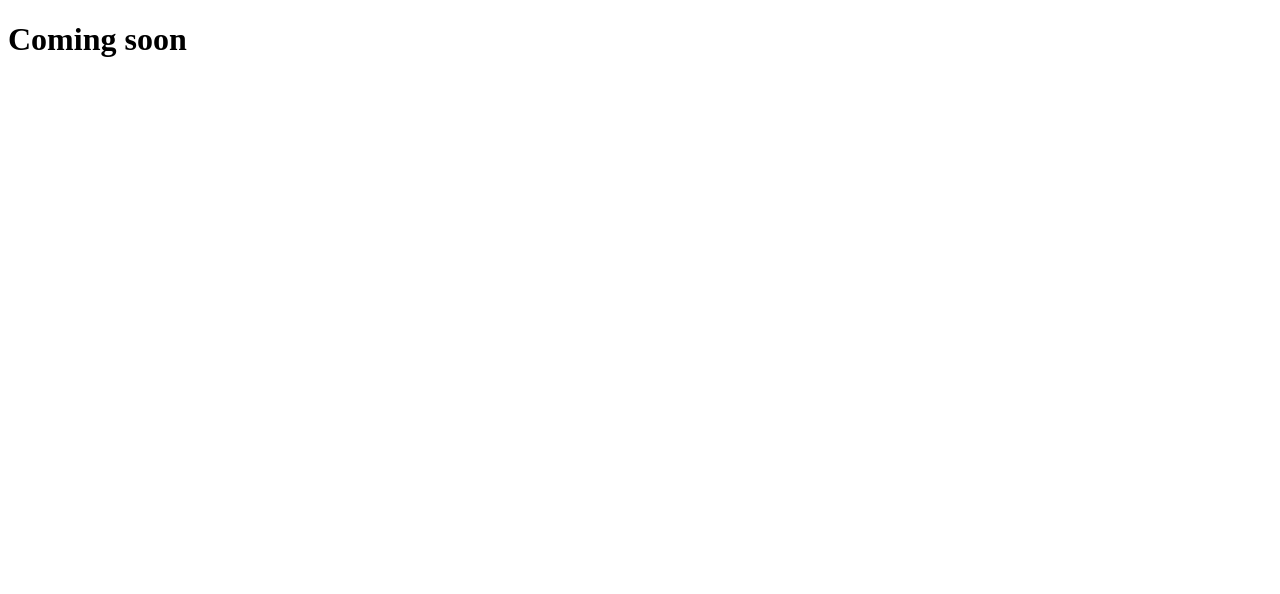
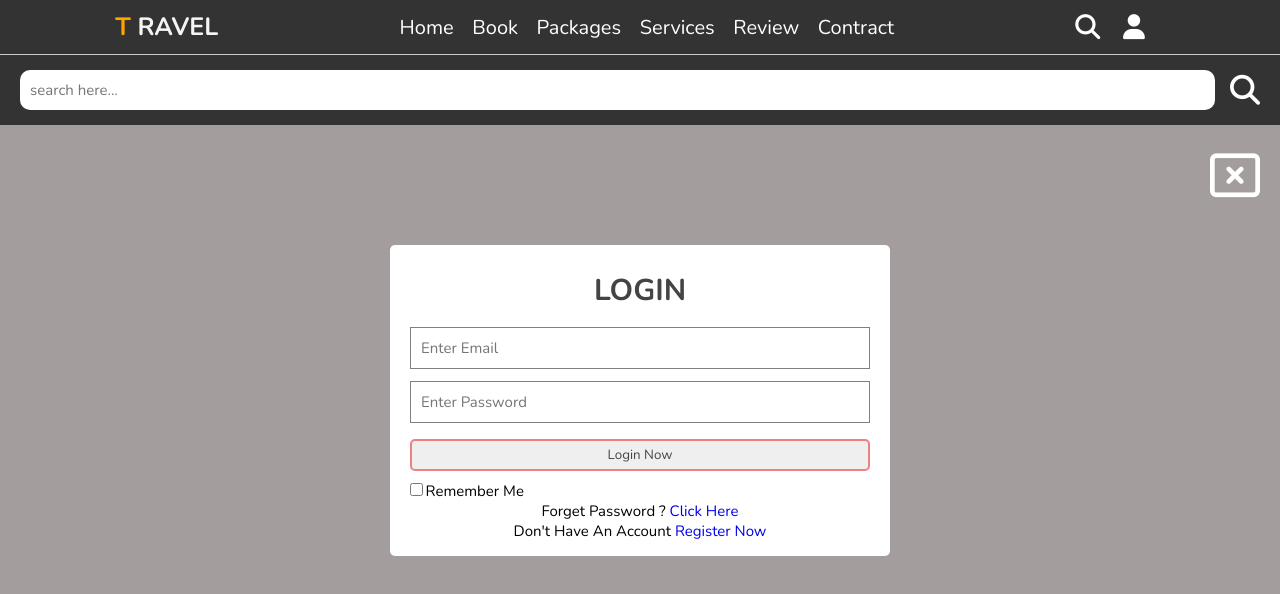
Before and after one commit to mdabdullaalnoman/Tours-and-travel-websites, a plain HTML site: page index.html in a window 1280 px wide. Drawn offline with nearby package versions, Linux system fonts and the light colour scheme.

Commit message:
clipbord working

```diff
--- a/index.html
+++ b/index.html
@@ -4,14 +4,76 @@
     <meta charset="UTF-8" />
     <meta http-equiv="X-UA-Compatible" content="IE=edge" />
     <meta name="viewport" content="width=device-width, initial-scale=1.0" />
+    <title>Tours and travels</title>
+
+    <!-- font awesome  -->
     <script
       src="https://kit.fontawesome.com/db415453da.js"
       crossorigin="anonymous"
     ></script>
+
+    <!-- Custom css -->
     <link rel="stylesheet" href="style.css" />
-    <title>Tours and travels</title>
   </head>
   <body>
-    <h1>Coming soon</h1>
+    <!-- Header section start  -->
+
+    <header>
+      <div id="menu-bar" class="fas fa-bars"></div>
+
+      <a href="" class="logo"><span>T</span> ravel</a>
+
+      <nav id="navbar">
+        <a href="#home">home</a>
+        <a href="#book">book</a>
+        <a href="#packages">packages</a>
+        <a href="#services">services</a>
+        <a href="#review">review</a>
+        <a href="#contract">contract</a>
+      </nav>
+
+      <div class="icons">
+        <i class="fas fa-search" id="search-btn"></i>
+        <i class="fas fa-user" id="login-btn"></i>
+      </div>
+
+      <form action="" class="search-bar-container">
+        <input type="search" id="search-bar" placeholder="search here..." />
+        <label for="search-bar" class="fas fa-search"></label>
+      </form>
+    </header>
+
+    <!-- Header section end -->
+
+    <!-- Login from  container -->
+
+    <div class="login-form-container">
+      <i class="far fa-window-close" id="form-close"></i>
+
+      <form action="">
+        <h3>login</h3>
+        <input
+          type="email"
+          name="email"
+          class="box"
+          placeholder="enter email"
+          id=""
+        />
+        <input
+          type="password"
+          name="password"
+          class="box"
+          placeholder="enter password"
+          id=""
+        />
+        <input type="submit" value="login now" class="btn" />
+        <input type="checkbox" name="checkbox" id="remember" />
+        <label for="remember">remember me</label>
+        <p>forget password ? <a href="#">click here</a></p>
+        <p>don't have an account <a href="#">register now</a></p>
+      </form>
+    </div>
+    <!-- Custom js file link -->
+    <script src="./js file/script.js "></script>
   </body>
 </html>
--- /dev/null
+++ b/js file/script.js
@@ -0,0 +1,32 @@
+let searchBtn = document.querySelector("#search-btn");
+let searchBar = document.querySelector(".search-bar-container");
+
+let formButton = document.querySelector("#login-btn");
+let LoginForm = document.querySelector(".login-form-container");
+let formClose = document.querySelector("#form-close");
+
+let menu = document.querySelector("#menu-bar");
+let navbar = document.querySelector("#navbar");
+
+// window.onscroll = () => {
+//   searchBtn.classList.remove("fa-times");
+//   searchBtn.classList.remove("active");
+// };
+
+// searchBtn.addEventListener("click", () => {
+//   searchBtn.classList.toggle("fa-times");
+//   searchBar.classList.toggle("active");
+// });
+
+// formButton.addEventListener("click", () => {
+//   LoginForm.classList.add("active");
+// });
+
+// formClose.addEventListener("click", () => {
+//   LoginForm.classList.remove("active");
+// });
+
+menu.addEventListener("click", () => {
+  menu.classList.toggle("fa-times");
+  navbar.classList.toggle("actives");
+});
--- a/style.css
+++ b/style.css
@@ -1,3 +1,231 @@
-@import url("https://fonts.googleapis.com/css2?family=Noto+Serif:ital,wght@0,400;0,700;1,400&family=Roboto:wght@100;300;400;500;900&display=swap");
-/* font-family: 'Noto Serif', serif;
-font-family: 'Roboto', sans-serif; */
+@import url("https://fonts.googleapis.com/css2?family=Nunito:wght@300;400;600;700&display=swap");
+
+:root {
+  --orange: #ffa500;
+}
+* {
+  font-family: "Nunito", sans-serif;
+  margin: 0;
+  padding: 0;
+  box-sizing: border-box;
+  text-transform: capitalize;
+  outline: none;
+  border: none;
+  text-decoration: none;
+  transition: all 0.2s linear;
+}
+
+*::selection {
+  background: var(--orange);
+  color: #fff;
+}
+html {
+  font-size: 62.5%;
+  overflow-x: hidden;
+  scroll-padding-top: 6rem;
+  scroll-behavior: smooth;
+}
+
+header {
+  position: fixed;
+  top: 0;
+  left: 0;
+  right: 0;
+  background: #333;
+  z-index: 1000;
+  display: flex;
+  align-items: center;
+  justify-content: space-between;
+  padding: 1rem 9%;
+}
+
+header .logo {
+  font-size: 2.5rem;
+  font-weight: bolder;
+  color: whitesmoke;
+  text-transform: uppercase;
+}
+header .logo span {
+  color: var(--orange);
+}
+
+header #navbar a {
+  color: #fff;
+  font-size: 2rem;
+  margin: 0 0.8rem;
+}
+header #navbar a:hover {
+  color: var(--orange);
+}
+
+header .icons i {
+  font-size: 2.5rem;
+  margin-right: 2rem;
+  cursor: pointer;
+  color: #fff;
+}
+header .icons i:hover {
+  color: var(--orange);
+}
+
+header .search-bar-container {
+  position: absolute;
+  top: 100%;
+  left: 0;
+  right: 0;
+  padding: 1.5rem 2rem;
+  background: #333;
+  border-top: 0.1rem solid #ccc;
+  display: flex;
+  align-items: center;
+  z-index: 10001;
+  /* clip-path: polygon(0 0, 100% 0, 100% 0, 0 0); */
+}
+header .search-bar-container .active {
+  clip-path: polygon(0 0, 100% 0, 100% 100%, 0 100%);
+}
+/* .actives {
+  clip-path: polygon(0 0, 100% 0, 100% 100%, 0 100%);
+} */
+header .search-bar-container #search-bar {
+  width: 100%;
+  padding: 1rem;
+  text-transform: none;
+  color: #333;
+  font-size: 1.5rem;
+  border-radius: 1rem;
+}
+header .search-bar-container label {
+  color: #fff;
+  cursor: pointer;
+  font-size: 3rem;
+  margin-left: 1.5rem;
+}
+header .search-bar-container label:hover {
+  color: var(--orange);
+}
+
+/* Login form container */
+.login-form-container {
+  position: fixed;
+  top: 0;
+  left: 0;
+  z-index: 1000s;
+  width: 100%;
+  background: rgba(104, 93, 93, 0.603);
+  min-height: 100vh;
+  width: 100%;
+  display: flex;
+  align-items: center;
+  justify-content: center;
+}
+.login-form-container .active {
+  top: 0;
+}
+.login-form-container form {
+  margin: 2rem;
+  padding: 1.5rem 2rem;
+  border-radius: 0.5rem;
+  background: #fff;
+  width: 50rem;
+}
+.login-form-container h3 {
+  font-size: 3rem;
+  text-align: center;
+  text-transform: uppercase;
+  color: #444;
+  padding: 1rem 0;
+}
+
+.login-form-container form .box {
+  width: 100%;
+  font-size: 1.5rem;
+  padding: 1rem;
+  border: 1px solid gray;
+  margin: 0.6rem 0;
+}
+.login-form-container form .box:focus {
+  border-color: var(--orange);
+  outline: gray;
+  outline-style: solid;
+  outline-color: rgb(187, 255, 0);
+  outline-width: 4px;
+}
+.login-form-container form .btn {
+  border: 2px solid lightcoral;
+  color: #444;
+  padding: 0.5rem 0;
+  width: 100%;
+  margin: 1rem 0;
+  border-radius: 0.5rem;
+}
+.login-form-container form .btn:hover {
+  background: #ffa500;
+}
+.login-form-container form label {
+  font-size: 1.5rem;
+  text-align: center;
+}
+.login-form-container form p {
+  font-size: 1.5rem;
+  text-align: center;
+}
+.login-form-container form a:hover {
+  text-decoration: underline;
+}
+
+.login-form-container #form-close {
+  position: absolute;
+  top: 15rem;
+  right: 2rem;
+  font-size: 5rem;
+  color: #fff;
+  cursor: pointer;
+}
+#menu-bar {
+  color: #fff;
+  border: 0.5rem solid #fff;
+  border-radius: 0.5rem;
+  font-size: 2rem;
+  padding: 0.5rem 1.2rem;
+  cursor: pointer;
+  color: #fff;
+  display: none;
+}
+
+@media (max-width: 1200px) {
+  html {
+    font-size: 56%;
+  }
+}
+@media (max-width: 991px) {
+  header {
+    padding: 2rem;
+  }
+}
+@media (max-width: 768px) {
+  #menu-bar {
+    display: initial;
+  }
+  header #navbar {
+    position: absolute;
+    top: 100%;
+    right: 0;
+    left: 0;
+    background-color: black;
+    border-top: 0.1rem solid rgba(104, 93, 93, 0.603);
+    padding: 1rem 3rem;
+    clip-path: polygon(0 0, 100% 0, 100% 0, 0 0);
+  }
+  header #navbar a {
+    display: block;
+    background-color: rgba(56, 59, 66, 0.644);
+    margin: 1.5rem 0;
+    padding: 1.5rem;
+  }
+}
+@media (max-width: 450px) {
+  html {
+    font-size: 45%;
+  }
+}
```
